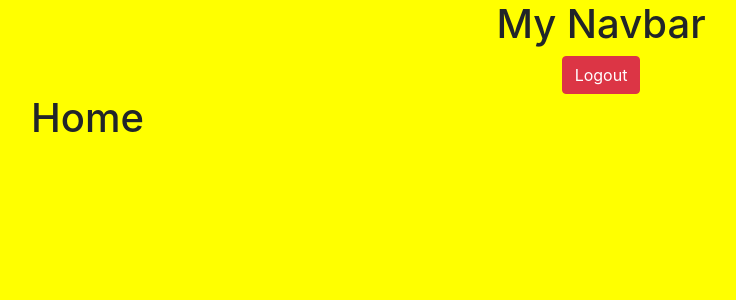
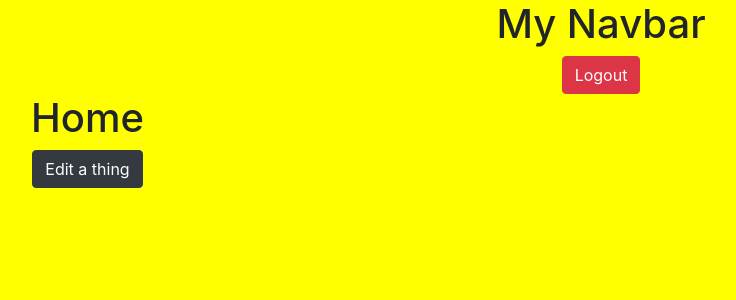
Before and after one commit to nss-evening-cohort-11/scat-surprise, a React (Create React App) app: page /home in a window 1280 px wide. Shown: the top 300 px of the page, without its empty margins (39-775 px from the left). Built offline with nearby package versions, Linux system fonts and the light colour scheme; no server answers; sample sign-in values are in the browser's storage.

Commit message:
edit scat route works

```diff
--- a/src/components/pages/EditScat/EditScat.js
+++ b/src/components/pages/EditScat/EditScat.js
@@ -4,9 +4,11 @@
 
 class EditScat extends React.Component {
   render() {
+    const editId = this.props.match.params.scatId;
     return (
       <div className="EditScat">
         <h1>Edit Scat</h1>
+        <h2>The Scat id is {editId}</h2>
       </div>
     );
   }
--- a/src/components/pages/Home/Home.js
+++ b/src/components/pages/Home/Home.js
@@ -3,10 +3,17 @@
 import './Home.scss';
 
 class Home extends React.Component {
+  editEvent = (e) => {
+    e.preventDefault();
+    const scatId = 'monkeybutt67';
+    this.props.history.push(`/edit/${scatId}`);
+  }
+
   render() {
     return (
       <div className="Home">
         <h1>Home</h1>
+        <button className="btn btn-dark" onClick={this.editEvent}>Edit a thing</button>
       </div>
     );
   }
```
